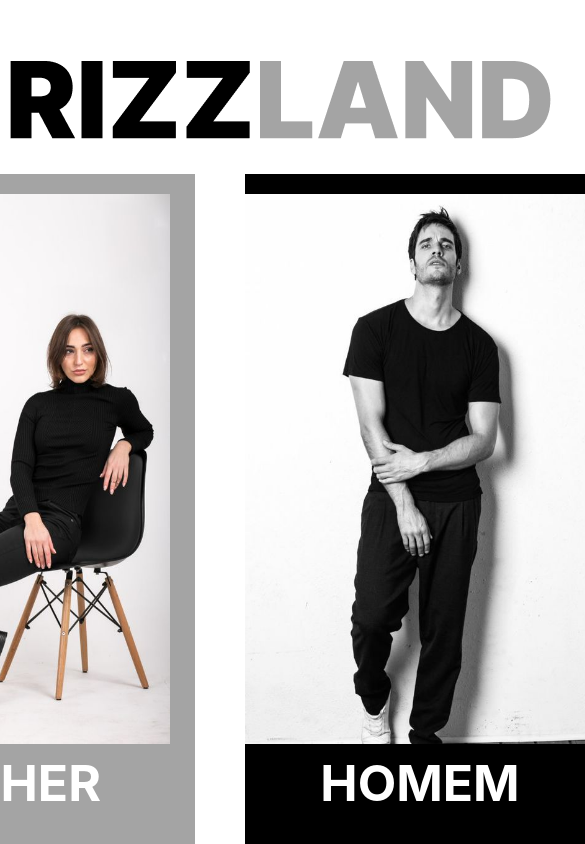
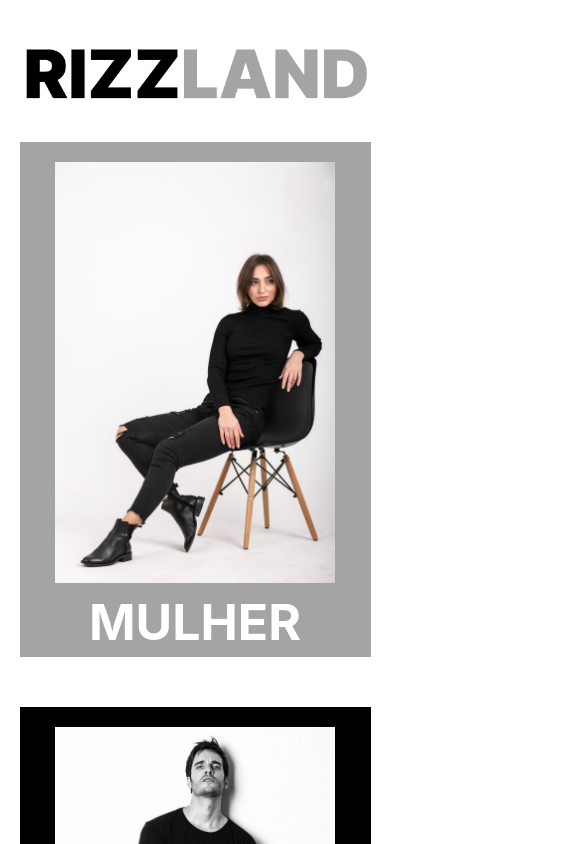
Before and after one commit to feitorr/LojaRoupa_DW2, a React (Create React App) app: page / in a window 390 px wide. Shown: the top 844 px of the page, 585 px wide, since content can reach past the window. Built offline with nearby package versions, Linux system fonts and the light colour scheme.

Commit message:
responsiveFIx

```diff
--- a/src/components/Categorias/Categoria.css
+++ b/src/components/Categorias/Categoria.css
@@ -93,6 +93,9 @@
 }
 }
 @media screen and (max-width: 470px) {
+    .categoria:hover{
+        transform: scale(1);
+    }
     .flex{
         justify-content: center;
         margin: 0 auto;
@@ -101,6 +104,7 @@
         padding-bottom: 50px;
     }
     .categoria{
+         background-color: rgb(255, 255, 255);
         margin: 0px;
         width: 90%;
     }
--- a/src/pages/Home.css
+++ b/src/pages/Home.css
@@ -59,3 +59,97 @@
     text-decoration: none;
     transition: all 0.3s;
 }
+@media screen and (max-width: 885px) {
+    .tipo{
+        padding: 5px;
+        font-size: 5vw;
+        margin: 0;
+    }
+    .container{
+        margin: 0 auto;
+        width: 90%;
+        margin-top: 20px;
+        justify-content: center;
+        display: flex;
+        flex-direction: row;
+    }
+    .link{
+        width: 90%;
+        margin: 0 auto;
+        text-decoration: none;
+        transition: all 0.3s;
+    }
+    .mulher{
+        width: 100%;
+        margin: 0 auto;
+        height: auto;
+    }
+    .homem{
+        height: auto;
+        width: 90%;
+        margin: 0 auto;
+    }
+    .imagem_homem{
+        width:80%;
+        margin-top: 20px;
+        height: auto;
+    }
+    .imagem_mulher{
+        width:80%;
+        margin-top: 20px;
+        height: auto;
+    }
+    .logo{
+        width: 100%;
+    }
+    .logo img{
+        margin: 0 auto;
+        width: 60%;
+    }
+}
+@media screen and (max-width: 500px) {
+    .tipo{
+        font-size: 50px;
+        margin: 0;
+    }
+    .container{
+        width: auto;
+        margin-top: 20px;
+        justify-content: center;
+        display: flex;
+        flex-direction: column;
+    }
+    .link{
+        width: 90%;
+        margin: 0 auto;
+        text-decoration: none;
+        transition: all 0.3s;
+    }
+    .mulher{
+        width: 100%;
+        margin: 0 auto;
+        height: auto;
+    }
+    .homem{
+        height: auto;
+        width: 90%;
+        margin: 0 auto;
+    }
+    .imagem_homem{
+        width:80%;
+        margin-top: 20px;
+        height: auto;
+    }
+    .imagem_mulher{
+        width:80%;
+        margin-top: 20px;
+        height: auto;
+    }
+    .logo{
+        width: 100%;
+    }
+    .logo img{
+        margin: 0 auto;
+        width: 90%;
+    }
+}
```
